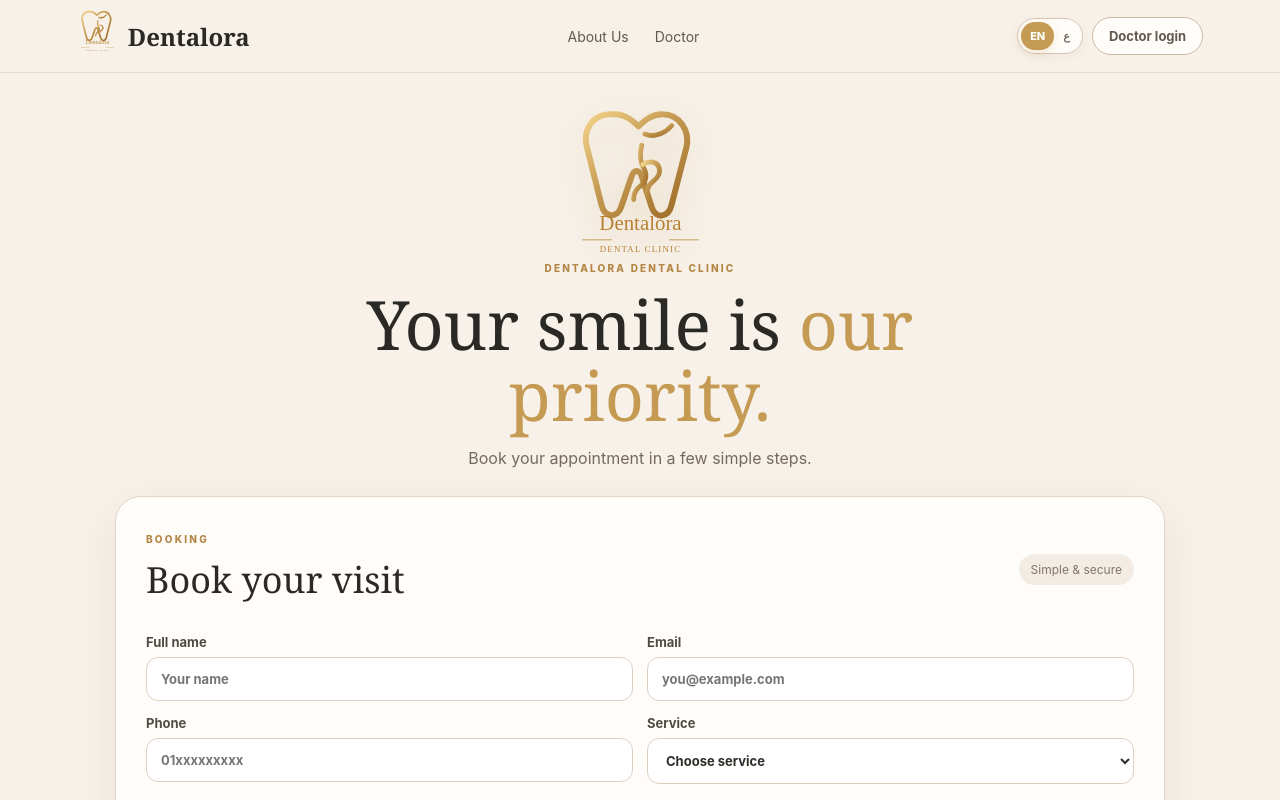
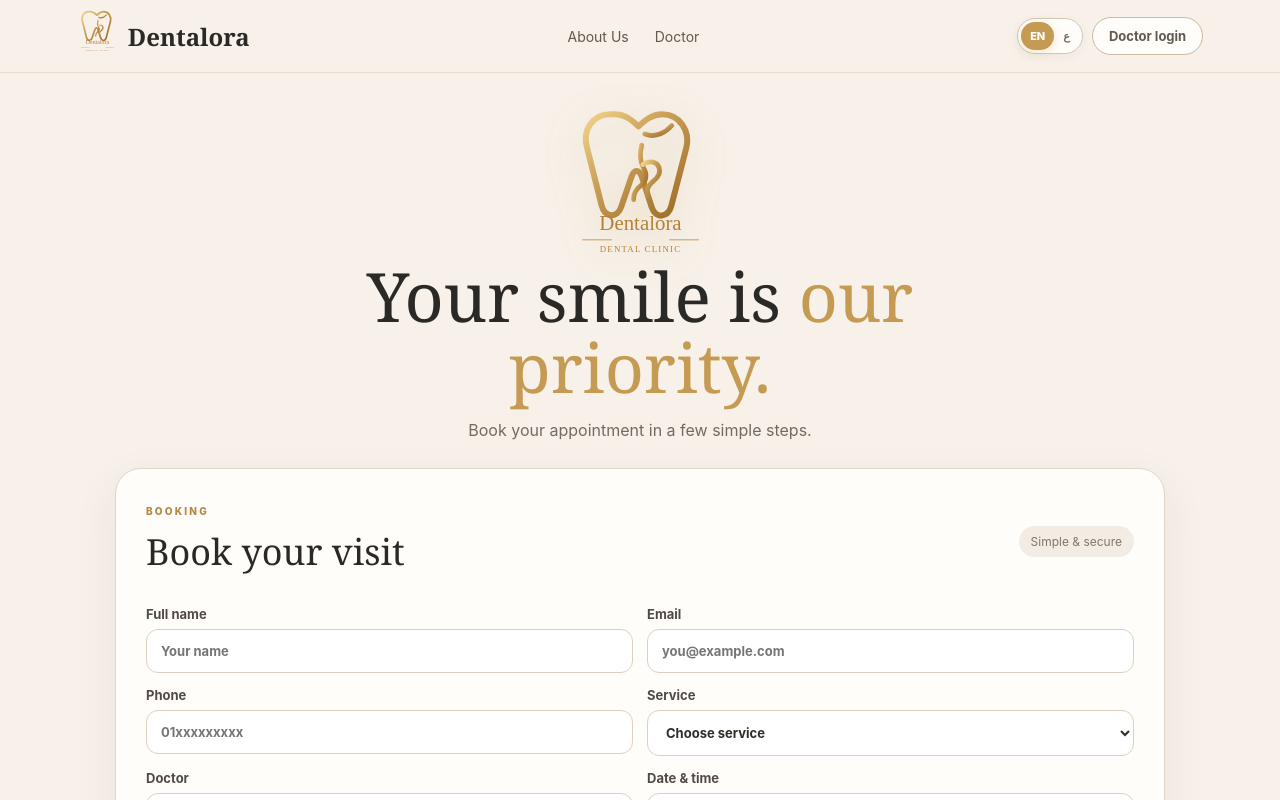
Before and after one commit to Tota6/Dentalora_Clinic-, a Next.js app: page / in a window 1280 px wide. Shown: the top 800 px of the page. Built offline with nearby package versions, Linux system fonts and the light colour scheme; no server answers; the database is empty.

Commit message:
fix: remove duplicate clinic logo text from hero

```diff
--- a/app/page.tsx
+++ b/app/page.tsx
@@ -48,7 +48,6 @@ export default function Home() {
         </div>
 
         <div className={styles.bookingIntro}>
-          <small>{ar ? 'عيادة دينتالورا للأسنان' : 'DENTALORA DENTAL CLINIC'}</small>
           <h1>
             {ar ? <>ابتسامتك هي <em>أولويتنا.</em></> : <>Your smile is <em>our priority.</em></>}
           </h1>
```
